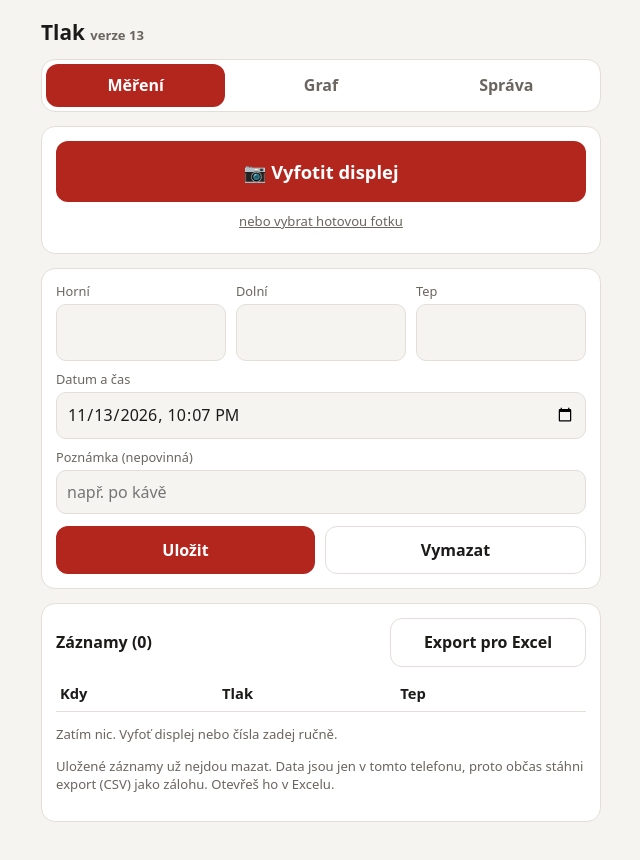
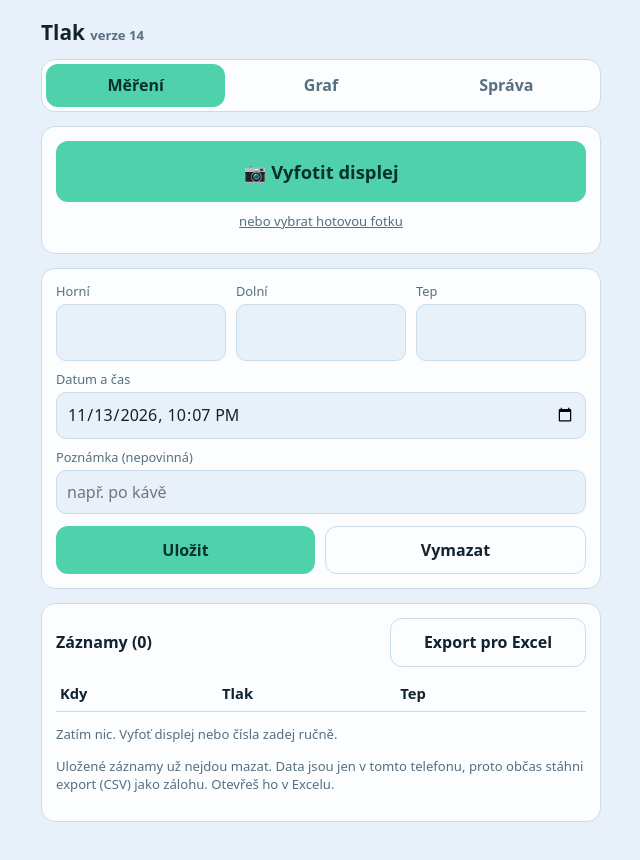
Before and after one commit to pietrodetreville-cyber/tlak, a plain HTML site: page index.html in a window 1280 px wide. Shown: the whole page, without its empty margins (319-959 px from the left). Drawn offline with Linux system fonts and the light colour scheme.

Commit message:
Nové barvy: mátová a bledě modrá, nová ikona, verze 14
Co-Authored-By: Claude Sonnet 5.5 <noreply@anthropic.com>

```diff
--- a/index.html
+++ b/index.html
@@ -3,20 +3,20 @@
 <head>
 <meta charset="utf-8">
 <meta name="viewport" content="width=device-width,initial-scale=1,viewport-fit=cover">
-<meta name="theme-color" content="#b3261e">
+<meta name="theme-color" content="#4fd1ac">
 <link rel="manifest" href="manifest.webmanifest">
 <link rel="icon" href="icon.svg">
 <link rel="apple-touch-icon" href="icon.svg">
 <title>Tlak</title>
 <style>
-:root{--bg:#f6f4f1;--card:#fff;--fg:#1d1b1a;--mut:#6b6560;--acc:#b3261e;--line:#e3ded8;--ok:#1b7f3b}
-@media (prefers-color-scheme:dark){:root{--bg:#161413;--card:#211f1e;--fg:#f1ede9;--mut:#a39c95;--line:#37332f;--acc:#ff6b61;--ok:#5fd07f}}
+:root{--bg:#e8f1fa;--card:#fbfdff;--fg:#12222e;--mut:#56707f;--acc:#4fd1ac;--acc-fg:#06312a;--warn:#c2312a;--line:#cadcec;--ok:#1b7f3b}
+@media (prefers-color-scheme:dark){:root{--bg:#0e1b27;--card:#152939;--fg:#e8f3fa;--mut:#8ea9bb;--line:#25425a;--acc:#5fe0bb;--acc-fg:#04271f;--warn:#ff8a80;--ok:#5fd07f}}
 *{box-sizing:border-box}
 body{margin:0;background:var(--bg);color:var(--fg);font:16px/1.4 system-ui,sans-serif;padding:0 16px calc(24px + env(safe-area-inset-bottom))}
 main{max-width:560px;margin:0 auto}
 h1{font-size:1.3rem;margin:18px 0 12px}
 .card{background:var(--card);border:1px solid var(--line);border-radius:14px;padding:14px;margin-bottom:14px}
-button,.btn{font:inherit;border:0;border-radius:12px;padding:12px 16px;background:var(--acc);color:#fff;font-weight:600;cursor:pointer;display:inline-block;text-align:center}
+button,.btn{font:inherit;border:0;border-radius:12px;padding:12px 16px;background:var(--acc);color:var(--acc-fg);font-weight:600;cursor:pointer;display:inline-block;text-align:center}
 button.sec{background:transparent;color:var(--fg);border:1px solid var(--line)}
 button.big{width:100%;padding:18px;font-size:1.15rem}
 .row{display:flex;gap:10px;flex-wrap:wrap}
@@ -26,7 +26,7 @@ input{font:inherit;width:100%;padding:10px;border-radius:10px;border:1px solid v
 input.num{font-size:1.6rem;font-weight:700;text-align:center}
 #status{color:var(--mut);font-size:.9rem;margin:8px 0}
 #preview{max-width:100%;border-radius:10px;margin-top:10px;display:none}
-.warn{color:var(--acc);font-size:.85rem;margin:6px 0}
+.warn{color:var(--warn);font-size:.85rem;margin:6px 0}
 table{width:100%;border-collapse:collapse;font-size:.92rem}
 th,td{padding:8px 4px;border-bottom:1px solid var(--line);text-align:left}
 td.n{font-weight:700;white-space:nowrap}
@@ -38,11 +38,11 @@ td button{padding:4px 10px;background:transparent;color:var(--mut);border:1px so
 #hint{position:absolute;left:0;right:0;top:calc(44% - 39vmin - 40px);text-align:center;color:#fff;font-weight:600}
 #bar{position:absolute;left:16px;right:16px;bottom:calc(24px + env(safe-area-inset-bottom));display:flex;gap:12px}
 #bar button{flex:1}#bar .sec{color:#fff;border-color:#fff8}
-:root{--c-sys:#b3261e;--c-dia:#2459c9;--c-pul:#6b6560}
-@media (prefers-color-scheme:dark){:root{--c-sys:#ff7a70;--c-dia:#7aaeff;--c-pul:#b9b1a9}}
+:root{--c-sys:#0e9a76;--c-dia:#2f62d0;--c-pul:#d98a2b}
+@media (prefers-color-scheme:dark){:root{--c-sys:#5fe0bb;--c-dia:#7fb0ff;--c-pul:#f0b45e}}
 nav{display:flex;gap:6px;margin-bottom:14px;background:var(--card);border:1px solid var(--line);border-radius:14px;padding:4px}
 nav button{flex:1;background:transparent;color:var(--mut);padding:10px 6px;font-weight:600}
-nav button.on{background:var(--acc);color:#fff}
+nav button.on{background:var(--acc);color:var(--acc-fg)}
 .chips{display:flex;gap:6px;margin-bottom:10px}
 .chips button{flex:1;padding:8px 4px;font-size:.88rem;background:transparent;color:var(--fg);border:1px solid var(--line);font-weight:500}
 .chips button.on{background:var(--fg);color:var(--bg);border-color:var(--fg)}
@@ -447,7 +447,7 @@ $('aikey').value = aiKey();
 const aiState = () => { $('aistate').textContent = aiKey() ? '· klíč uložen, AI zapnutá' : '· vypnuto (chybí klíč)'; };
 aiState();
 $('aisave').onclick = () => { try { localStorage.setItem('tlak.aikey', $('aikey').value.trim()); aiState(); $('aisave').textContent = 'Uloženo ✓'; setTimeout(() => $('aisave').textContent = 'Uložit klíč', 1500); } catch (e) {} };
-const VERSION = 13;
+const VERSION = 14;
 if (navigator.storage && navigator.storage.estimate) navigator.storage.estimate().then(s => { $('storeinfo').textContent = 'Zabráno ' + (s.usage / 1048576).toFixed(1) + ' MB z asi ' + Math.round(s.quota / 1048576) + ' MB dostupných.'; }).catch(() => {});
 $('ver').textContent = 'verze ' + VERSION; $('ver2').textContent = 'verze ' + VERSION;
 if ('serviceWorker' in navigator) {
--- a/sw.js
+++ b/sw.js
@@ -1,5 +1,5 @@
 // Offline: appka se uloží do cache. Nová verze čeká, dokud ji uživatel v appce nepotvrdí.
-const VERSION = 13;
+const VERSION = 14;
 const CACHE = 'tlak-v' + VERSION;
 const SHELL = ['./', 'index.html', 'seg7.js', 'manifest.webmanifest', 'icon.svg'];
 self.addEventListener('install', e => e.waitUntil(
```
Also changed, not shown: icon.svg, manifest.webmanifest.
